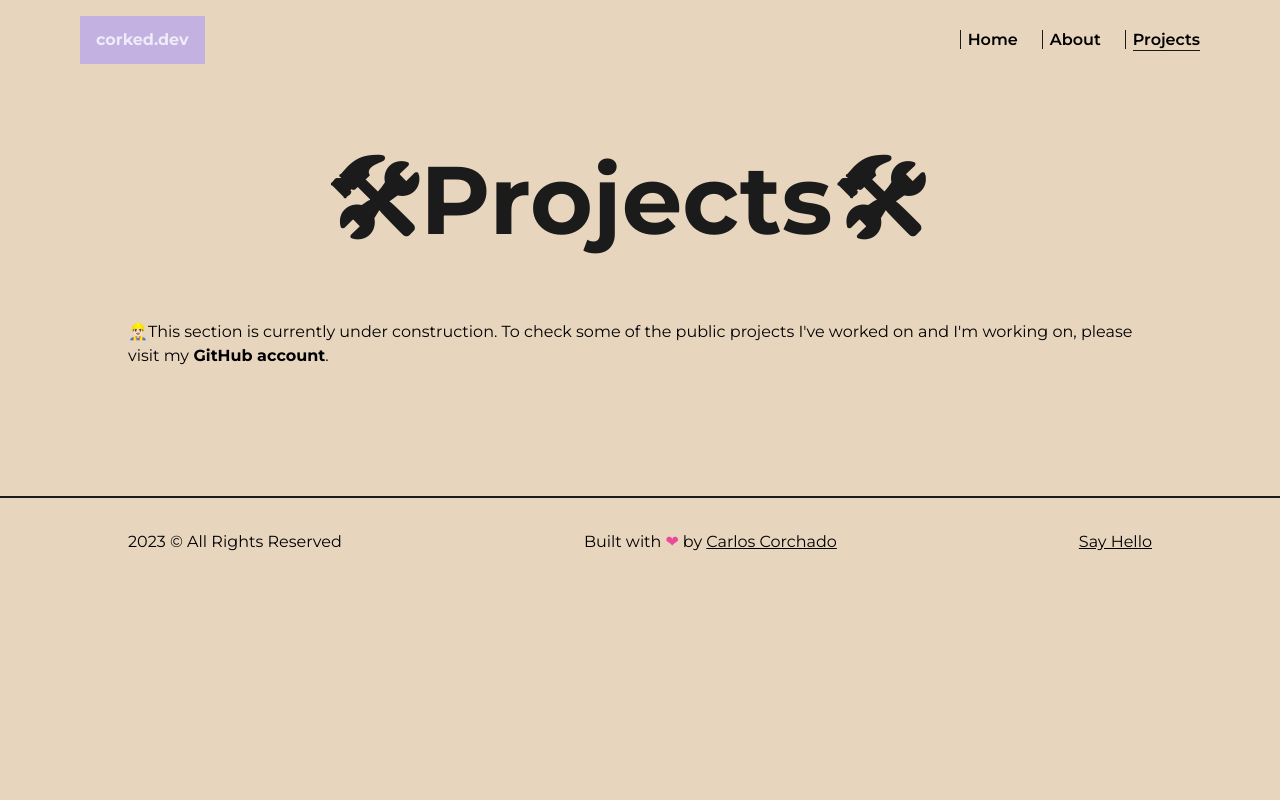
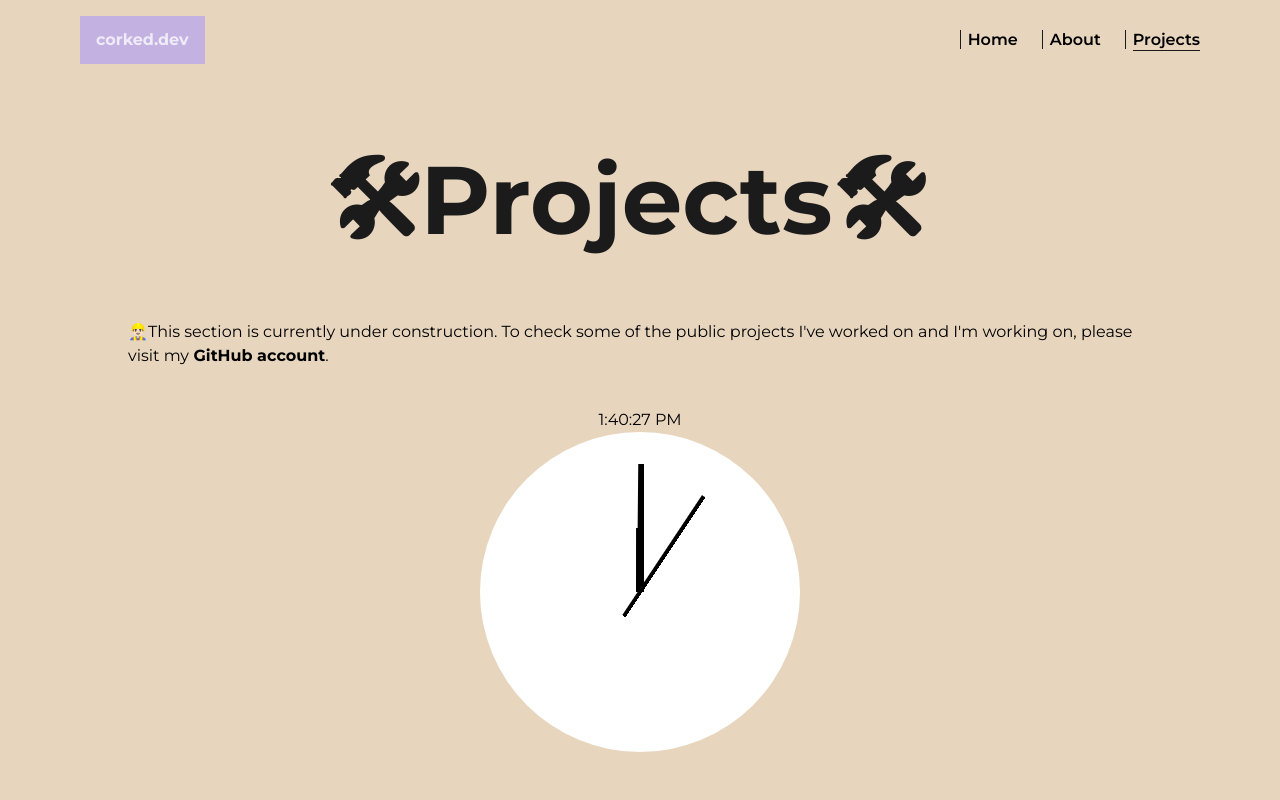
Before and after one commit to carcormir/portfolio, a Next.js app: page /projects in a window 1280 px wide. Shown: the top 800 px of the page. Built offline with nearby package versions, Linux system fonts and the light colour scheme.

Commit message:
added clock component

```diff
--- a/pages/projects.tsx
+++ b/pages/projects.tsx
@@ -1,6 +1,7 @@
 import AnimatedText from "@/components/AnimatedText"
 import Layout from "@/components/Layout"
 import TransitionEffect from "@/components/TransitionEffect"
+import Clock from "@/components/Clock"
 import Skills from "@/components/Skills"
 import Experience from "@/components/Experience"
 import Education from "@/components/Education"
@@ -55,6 +56,8 @@ export default function About() {
               👷🏻‍♂️This section is currently under construction. To check some of the public
               projects I&apos;ve worked on and I&apos;m working on, please visit my
               <a href="https://github.com/carcormir" target="_blank" className="font-bold hover:underline"> GitHub account</a>.
+              <Clock />
+
             </main>
         </Layout>
       </main>
```
